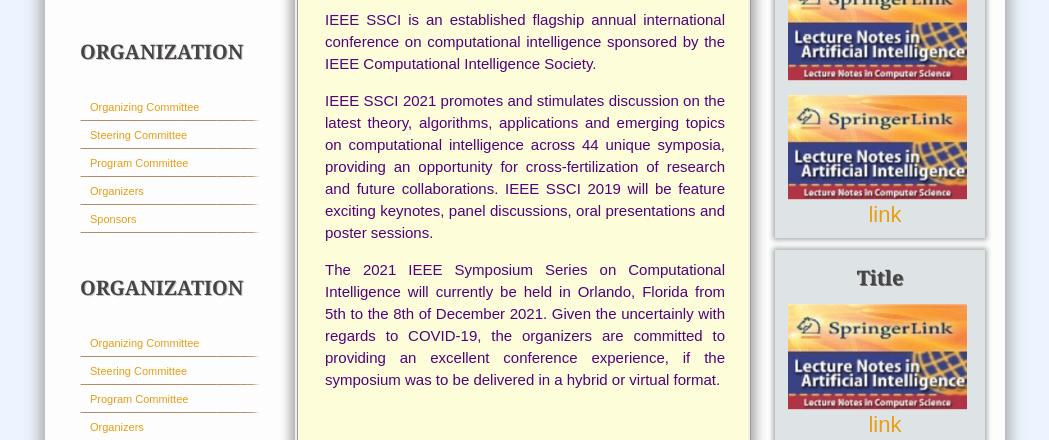
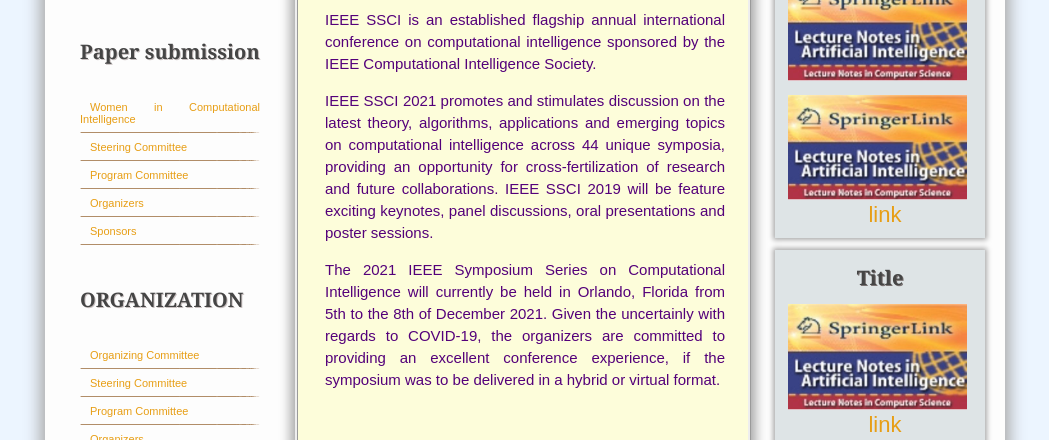
Before and after one commit to ssci2021/ssci2021.github.io, a plain HTML site: page web/Home.html in a window 1280 px wide. Shown: the part 660-1100 px from the top of the page, without its empty margins (115-1164 px from the left). Drawn offline with Linux system fonts and the light colour scheme.

Commit message:
Update Home.html

```diff
--- a/web/Home.html
+++ b/web/Home.html
@@ -65,9 +65,9 @@
           </li>
 
           <li>
-            <h2>ORGANIZATION</h2>
+            <h2>Paper submission</h2>
             <ul>
-              <li class="left"><a href="#">Organizing Committee</a></li>
+              <li class="left"><a href="#">Women in Computational Intelligence</a></li>
               <li class="left"><a href="#">Steering Committee</a></li>
               <li class="left"><a href="#">Program Committee</a></li>
               <li class="left"><a href="#">Organizers</a></li>
```
